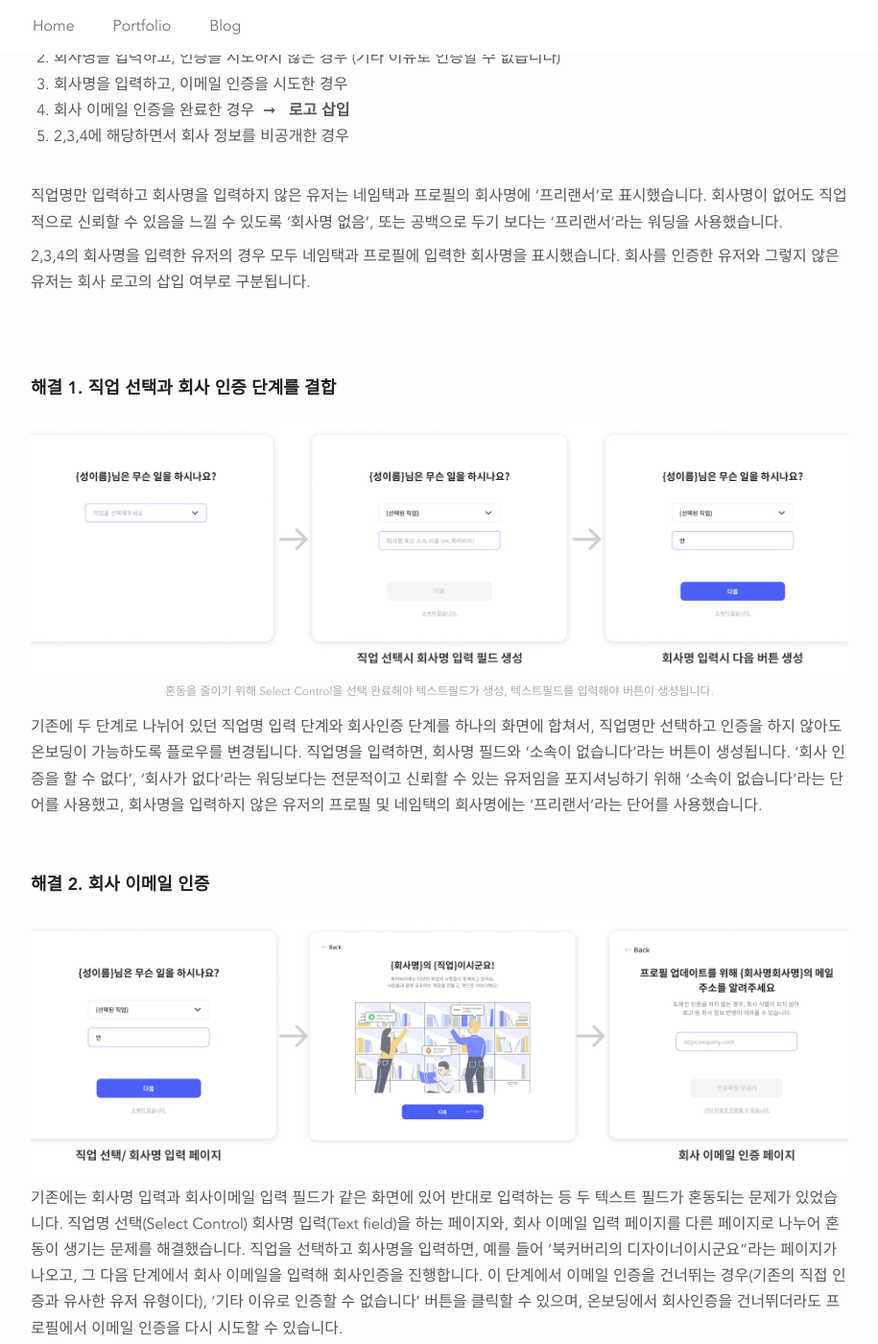
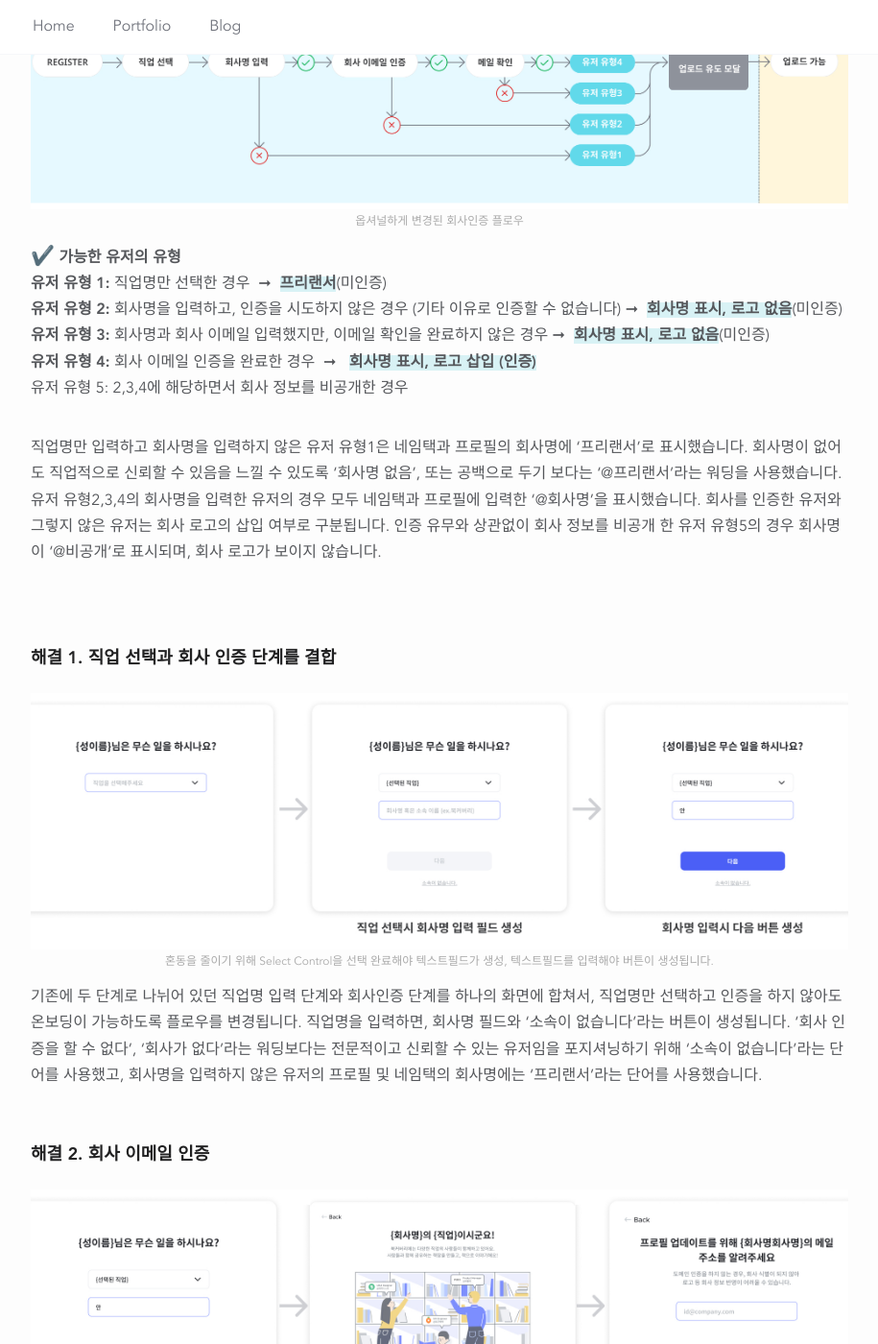
Before and after one commit to junethirty/junethirty.github.io, a Jekyll site: the page built from _portfolio/01_bookcovery.com.markdown, in a window 1280 px wide and 1400 px high, scrolled down 9564 px. Shown: the whole window at 96% size, without its empty margins (182-1097 px from the left). Built offline with Jekyll 4.4.1, drawn with Linux system fonts in a browser that asks for light colours; nearby versions of some CDN libraries; some of the changed text lies outside the part shown.

Commit message:
minor changes

```diff
--- a/_portfolio/01_bookcovery.com.markdown
+++ b/_portfolio/01_bookcovery.com.markdown
@@ -30,7 +30,7 @@ role: <strong>Role&#58;</strong> 프로덕트 디자이너 (User Reasearch, User
 
 #### MVP 베타테스터들의 부정적 피드백
 
-하지만 처음 서비스에 방문한 유저에게 회사인증의 플로우가 어렵게 느껴졌고, 책 정보를 업로드하기 위해 회사인증이 왜 필요한지에 대한 설득이 충분히 되지 않아 지속적으로 부정적 피드백이 있어, 해결이 반드시 필요했습니다.
+하지만 처음 서비스에 방문한 유저에게 회사인증의 플로우가 어렵게 느껴졌고, 책 정보를 업로드하기 위해 회사인증이 왜 필요한지에 대한 설득이 충분히 되지 않아 지속적으로 부정적 피드백이 있었습니다. 또한 실제로 회사 인증을 중복해서 한 번에 두세번씩 하는 경우가 많아  해결이 반드시 필요했습니다.
 
 회사인증이 가지는 장점들을 무시할 수 없었고, 또한 MVP 단계인 프로덕트라 UI나 UX적으로도 수정될 부분이 많았기 때문에 인증 절차를 유지하면서 문제가 있는 UI의 개선과 인증 과정의 사용자 경험을 개선하는 방향으로 작업했습니다.
 
@@ -197,18 +197,23 @@ role: <strong>Role&#58;</strong> 프로덕트 디자이너 (User Reasearch, User
 
 기존에 있었던 직접 인증 방법을 없애고, 회사인증을 '회사 도메인 이메일 인증' 하나로 통합하고, 온보딩을 완료한 경우 회사인증을 하지 않아도, 가입한 모든 유저는 도서를 업로드할 수 있도록 변경했습니다. 이렇게 변경하면 유저의 유형은 크게 다음의 다섯 가지로 구분됩니다.
 
+<div class="img_row">
+	<img class="col three" src="{{ site.baseurl }}/img/bookcovery.company/bookcovery.company.17.jpg" alt="" title="bookcovery.company.17"/>
+</div>
+<div class="col three caption">
+	옵셔널하게 변경된 회사인증 플로우
+</div>
 <br>
 <span class="emoji-callout">✔️</span> <strong>가능한 유저의 유형</strong> <br>
-1. 직업명만 선택한 경우 &nbsp;&#10142; &nbsp;<strong><span class="text-highlight">프리랜서</span></strong><br>
-2. 회사명을 입력하고, 인증을 시도하지 않은 경우 (기타 이유로 인증할 수 없습니다)<br>
-3. 회사명을 입력하고, 이메일 인증을 시도한 경우<br>
-4. 회사 이메일 인증을 완료한 경우 &nbsp;&#10142; &nbsp; <strong>로고 삽입</strong><br>
-5. 2,3,4에 해당하면서 회사 정보를 비공개한 경우<br>
+<strong>유저 유형 1:</strong> 직업명만 선택한 경우 &nbsp;&#10142; &nbsp;<strong><span class="text-highlight">프리랜서</span></strong>(미인증)<br>
+<strong>유저 유형 2:</strong> 회사명을 입력하고, 인증을 시도하지 않은 경우 (기타 이유로 인증할 수 없습니다)&nbsp;&#10142; &nbsp;<strong><span class="text-highlight">회사명 표시, 로고 없음</span></strong>(미인증)<br>
+<strong>유저 유형 3:</strong> 회사명과 회사 이메일 입력했지만, 이메일 확인을 완료하지 않은 경우&nbsp;&#10142; &nbsp;<strong><span class="text-highlight">회사명 표시, 로고 없음</span></strong>(미인증)<br>
+<strong>유저 유형 4:</strong> 회사 이메일 인증을 완료한 경우 &nbsp;&#10142; &nbsp; <strong><span class="text-highlight">회사명 표시, 로고 삽입 (인증)</span></strong><br>
+유저 유형 5: 2,3,4에 해당하면서 회사 정보를 비공개한 경우<br>
 <br>
 
-직업명만 입력하고 회사명을 입력하지 않은 유저는 네임택과 프로필의 회사명에 '프리랜서'로 표시했습니다. 회사명이 없어도 직업적으로 신뢰할 수 있음을 느낄 수 있도록 '회사명 없음', 또는 공백으로 두기 보다는 '프리랜서'라는 워딩을 사용했습니다.
-
-2,3,4의 회사명을 입력한 유저의 경우 모두 네임택과 프로필에 입력한 회사명을 표시했습니다. 회사를 인증한 유저와 그렇지 않은 유저는 회사 로고의 삽입 여부로 구분됩니다.
+직업명만 입력하고 회사명을 입력하지 않은 유저 유형1은 네임택과 프로필의 회사명에 '프리랜서'로 표시했습니다. 회사명이 없어도 직업적으로 신뢰할 수 있음을 느낄 수 있도록 '회사명 없음', 또는 공백으로 두기 보다는 '@프리랜서'라는 워딩을 사용했습니다. 유저 유형2,3,4의 회사명을 입력한 유저의 경우 모두 네임택과 프로필에 입력한 '@회사명'을 표시했습니다. 회사를 인증한 유저와 그렇지 않은 유저는 회사 로고의 삽입 여부로 구분됩니다.
+인증 유무와 상관없이 회사 정보를 비공개 한 유저 유형5의 경우 회사명이 '@비공개'로 표시되며, 회사 로고가 보이지 않습니다.
 
 <br><br>
 
@@ -228,7 +233,7 @@ role: <strong>Role&#58;</strong> 프로덕트 디자이너 (User Reasearch, User
 	<img class="col three" src="{{ site.baseurl }}/img/bookcovery.company/bookcovery.company.14.jpg" alt="" title="bookcovery.company.14"/>
 </div>
 
-기존에는 회사명 입력과 회사이메일 입력 필드가 같은 화면에 있어 반대로 입력하는 등 두 텍스트 필드가 혼동되는 문제가 있었습니다. 직업명 선택(Select Control) 회사명 입력(Text field)을 하는 페이지와, 회사 이메일 입력 페이지를 다른 페이지로 나누어 혼동이 생기는 문제를 해결했습니다. 직업을 선택하고 회사명을 입력하면, 예를 들어 '북커버리의 디자이너이시군요"라는 페이지가 나오고, 그 다음 단계에서 회사 이메일을 입력해 회사인증을 진행합니다. 이 단계에서 이메일 인증을 건너뛰는 경우(기존의 직접 인증과 유사한 유저 유형이다), '기타 이유로 인증할 수 없습니다' 버튼을 클릭할 수 있으며, 온보딩에서 회사인증을 건너뛰더라도 프로필에서 이메일 인증을 다시 시도할 수 있습니다.
+기존에는 회사명 입력과 회사이메일 입력 필드가 같은 화면에 있어 반대로 입력하는 등 두 텍스트 필드가 혼동되는 문제가 있었습니다. 직업명 선택(Select Control) 회사명 입력(Text field)을 하는 페이지와, 회사 이메일 입력 페이지를 다른 페이지로 나누어 혼동이 생기는 문제를 해결했습니다. 직업을 선택하고 회사명을 입력하면, 예를 들어 '북커버리의 디자이너이시군요"라는 페이지가 나오고, 그 다음 단계에서 회사 이메일을 입력해 회사인증을 진행합니다. 이 단계에서 이메일 인증을 건너뛰는 경우, '기타 이유로 인증할 수 없습니다' 버튼을 클릭할 수 있으며, 온보딩에서 회사인증을 건너뛰더라도 프로필에서 이메일 인증을 다시 시도할 수 있습니다.
 
 <br>
 
```
Also changed, not shown: other parts of _portfolio/01_bookcovery.com.markdown (+1 -1 lines), img/bookcovery.company/bookcovery.company.17.jpg (added).
